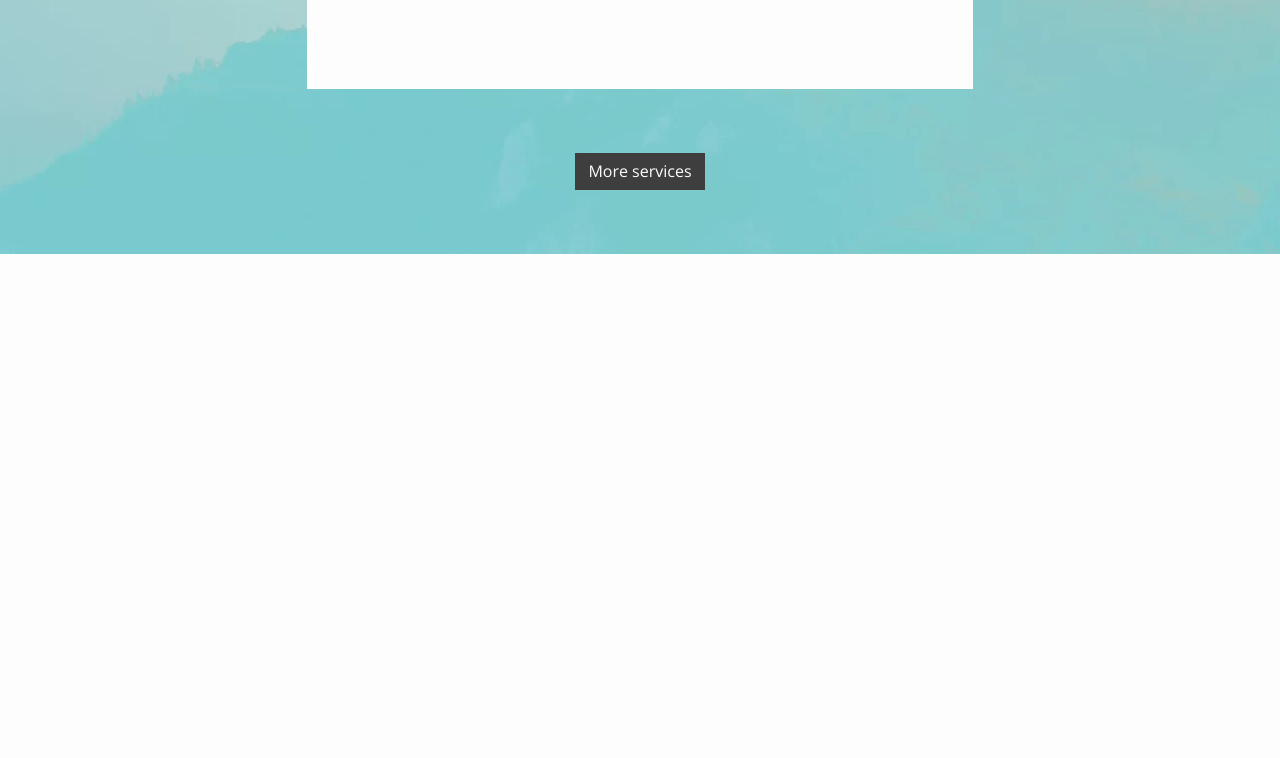
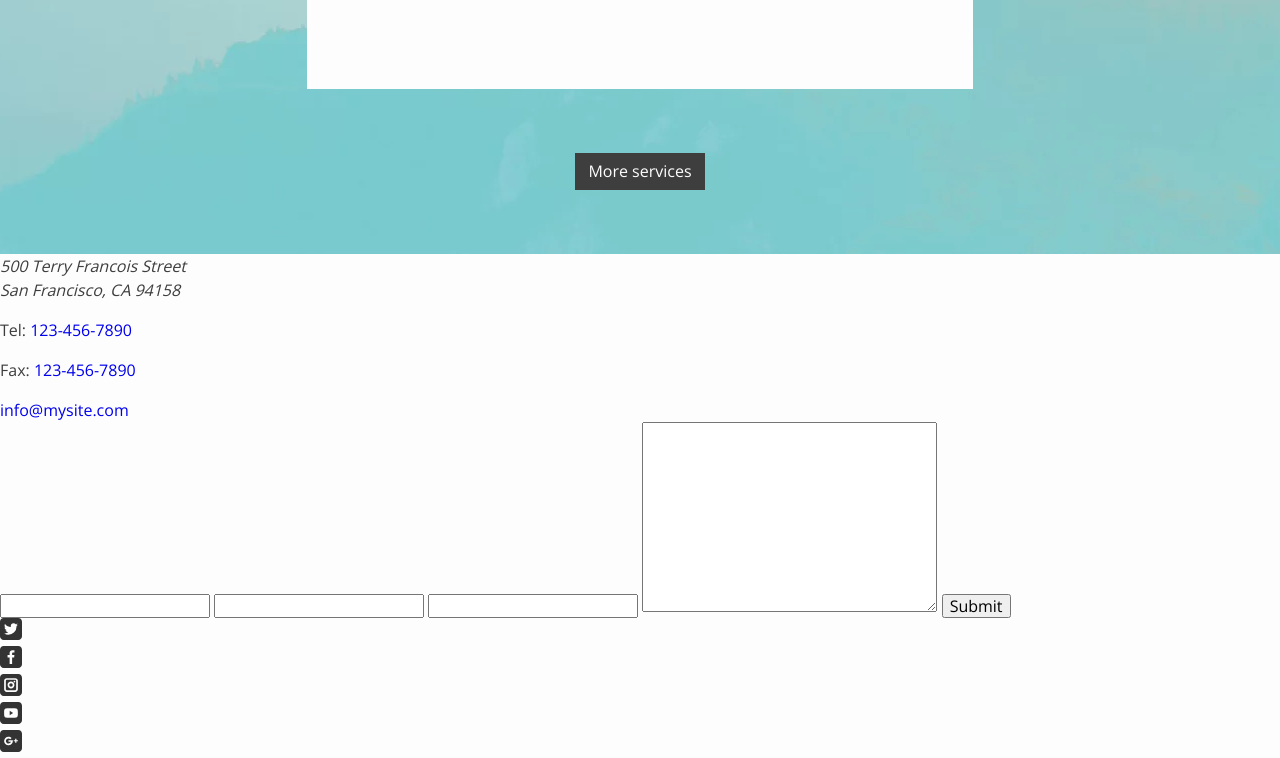
Before and after one commit to terrancecorley/sass_tut, a plain HTML site: page index.html in a window 1280 px wide. Shown: the part 2322-3080 px from the top of the page. Before the commit the page ends 2576 px from the top, so only its background shows below. Drawn offline with nearby package versions, Linux system fonts and the light colour scheme.

Commit message:
added sass functionality for social links

```diff
--- a/index.html
+++ b/index.html
@@ -102,6 +102,35 @@
      </div>
    </section>
 
+   <!-- Contact Section -->
+   <section class="contact-section">
+     <div class="contact-info">
+       <address>
+          500 Terry Francois Street</br>
+          San Francisco, CA 94158
+       </address>
+       <p>Tel: <a href="tel:123-456-7890">123-456-7890</a></p>
+       <p>Fax: <a href="tel:123-456-7890">123-456-7890</a></p>
+       <a href="mailto:info@mysite.com">info@mysite.com</a>
+     </div>
+
+     <form action="POST">
+       <input type="text" aria-label="Name" name="user_name" placeholder="">
+       <input type="email" aria-label="Email" name="user_email">
+       <input type="text" aria-label="Subject" name="message_subject">
+       <textarea aria-label="Message" name="user_message" cols="30" rows="10"></textarea>
+       <button type="submit">Submit</button>
+     </form>
+
+     <ul>
+       <li><a class="social-icon twitter" href="#"></a></li>
+       <li><a class="social-icon facebook" href="#"></a></li>
+       <li><a class="social-icon instagram" href="#"></a></li>
+       <li><a class="social-icon youtube" href="#"></a></li>
+       <li><a class="social-icon google" href="#"></a></li>
+     </ul>
+   </section>
+
   </main>
 
   <!-- site scripts -->
--- /dev/null
+++ b/scss/module/_contact.scss
@@ -0,0 +1,25 @@
+.social-icon {
+  display: inline-block;
+}
+
+.twitter {
+  @include social-link(twitter, 22px);
+}
+
+.facebook {
+  @include social-link(facebook, 22px);
+}
+
+.google {
+  @include social-link(google, 22px);
+}
+
+.instagram {
+  @include social-link(instagram, 22px);
+}
+
+.youtube {
+  @include social-link(youtube, 22px);
+}
+
+// may be a way to use sass functions to get rid of site specific classes
--- a/scss/module/_index.scss
+++ b/scss/module/_index.scss
@@ -2,4 +2,5 @@
   '_header-title.scss',
   '_nav.scss',
   '_about.scss',
-  '_services.scss';
+  '_services.scss',
+  '_contact.scss';
--- a/scss/utilities/_config.scss
+++ b/scss/utilities/_config.scss
@@ -43,3 +43,12 @@ $break-lg: 1100px;
 // * Border Radius
 $br--curved: 4px;
 $br--round: 50%;
+
+// * Social Links
+$social-links: (
+  twitter: '#{$path--rel}/twitter.svg',
+  facebook: '#{$path--rel}/facebook.svg',
+  instagram: '#{$path--rel}/instagram.svg',
+  google: '#{$path--rel}/google.svg',
+  youtube: '#{$path--rel}/youtube.svg',
+);
--- a/scss/utilities/_mixins.scss
+++ b/scss/utilities/_mixins.scss
@@ -89,3 +89,14 @@
     cursor: pointer;
   }
 }
+
+// * Social Links
+@mixin social-link($link, $w, $h: $w) {
+  $social-link: map-get($social-links, $link);
+
+  background-image: url($social-link);
+  background-repeat: no-repeat;
+  background-size: contain;
+  width: $w;
+  height: $h;
+}
```
Also changed, not shown: assets/facebook.svg (added), assets/google.svg (added), assets/instagram.svg (added), assets/twitter.svg (added), assets/youtube.svg (added), css/styles.css, 2 other files.
